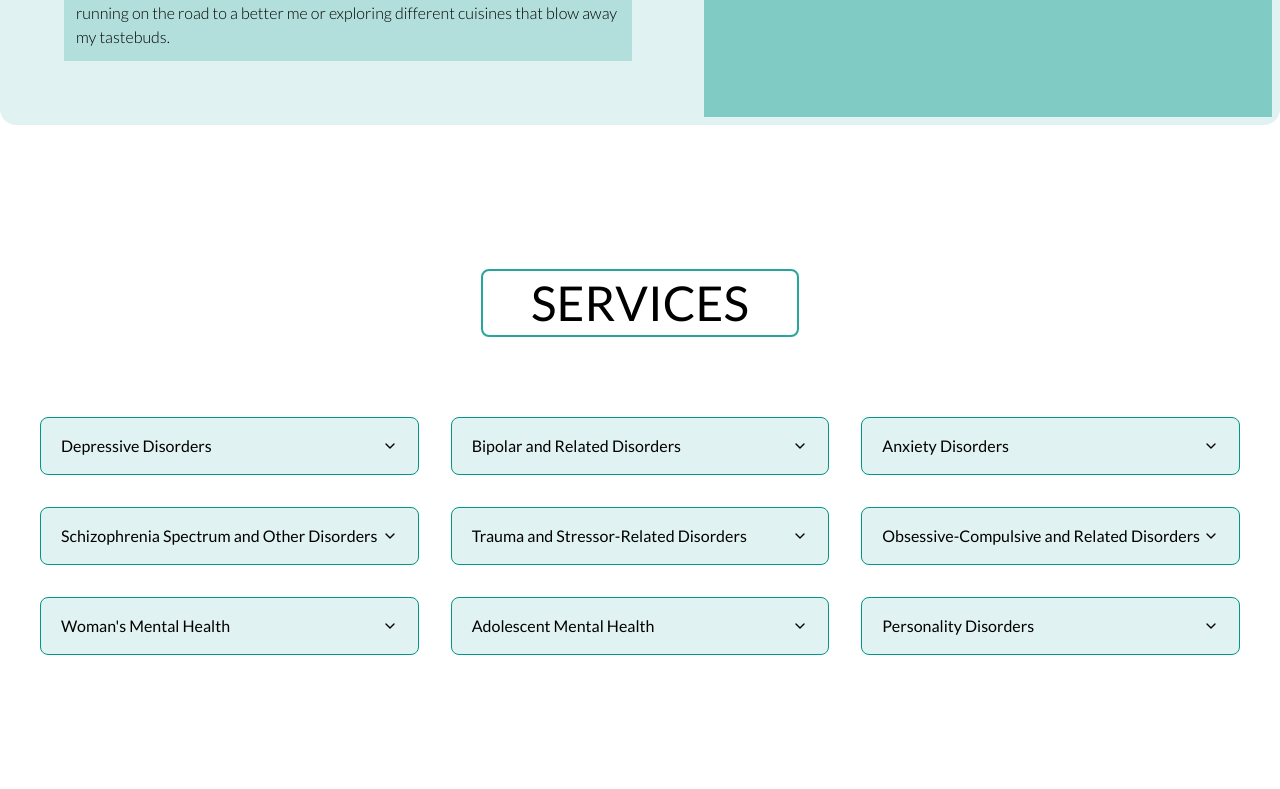
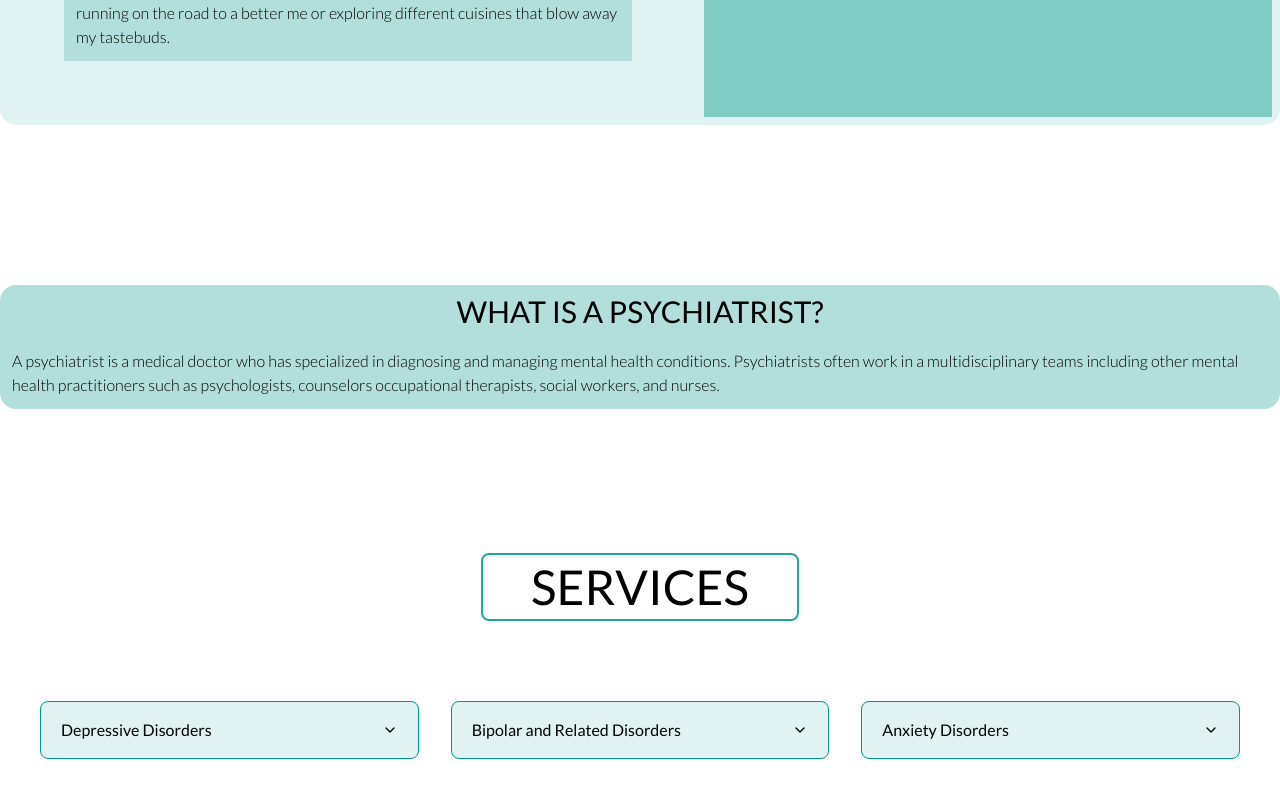
Before and after one commit to DuncanMoyo/drsinovuyomsutu, a Next.js app: page / in a window 1280 px wide. Shown: the part 583-1372 px from the top of the page. Built offline with nearby package versions, Linux system fonts and the light colour scheme.

Commit message:
Made a few adjustments to the styling

```diff
--- a/app/globals.css
+++ b/app/globals.css
@@ -8,15 +8,33 @@ html {
 }
 
 html::-webkit-scrollbar {
-  width: 12px;
+  width: 8px;
 }
 
 html::-webkit-scrollbar-track {
+  background: #e0f2f1;
+}
+
+html::-webkit-scrollbar-thumb {
+  background-color: #4db6ac;
+  border-radius: 20px;
+  border: 3px solid #e0f2f1;
+}
+
+/* Target the div with the specific class */
+.profile::-webkit-scrollbar {
+  width: 8px; /* Adjust this value to make the scrollbar thinner */
+}
+
+.profile::-webkit-scrollbar-track {
   background: #e0f2f1; /* lightestTeal */
 }
 
-html::-webkit-scrollbar-thumb {
+.profile::-webkit-scrollbar-thumb {
   background-color: #4db6ac; /* darkTeal */
   border-radius: 20px;
   border: 3px solid #e0f2f1; /* lightestTeal */
 }
+.profile::-webkit-scrollbar-button {
+  scrollbar-color: #000000;
+}
--- a/app/page.tsx
+++ b/app/page.tsx
@@ -1,9 +1,10 @@
-import { Approach, ContactMe, Profile, Services } from "@/components/shared";
+import { Approach, ContactMe, Profile, Question, Services } from "@/components/shared";
 
 export default function Home() {
   return (
     <main className="flex flex-col items-center justify-between">
       <Profile />
+      <Question />
       <Services />
       <Approach />
       <ContactMe
--- a/components/shared/ContactMe.tsx
+++ b/components/shared/ContactMe.tsx
@@ -71,7 +71,7 @@ const ContactMe = ({ message }: Props) => {
 
   return (
     <div id="four" className="h-full md:h-screen justify-center mx-auto md:mt-20 w-screen max-w-5xl flex flex-col md:flex-row items-center rounded-2xl mt-5 pt-8 md:pt-0 bg-lightestTeal">
-      <div className="flex flex-col w-80 p-3 md:h-full justify-center rounded-2xl md:bg-lighterTeal">
+      <div className="flex px-2 md:px-0 flex-col w-80 md:h-full justify-center rounded-2xl md:bg-lighterTeal">
         <p className="font-light md:pb-10 p-5">
           To inquire about our pricing details, we kindly ask you to reach out
           to our office directly
--- a/components/shared/Profile.tsx
+++ b/components/shared/Profile.tsx
@@ -6,10 +6,8 @@ const Profile = () => {
       id="one"
       className="bg-lightestTeal h-full w-screen mx-auto max-w-7xl flex flex-col md:flex-row rounded-2xl pt-16"
     >
-      <div className="flex flex-1 m-2 md:m-16 bg-lighterTeal flex-col order-2 md:order-1">
-        <h1 className="uppercase text-3xl text-center">
-          About Dr Msutu
-        </h1>
+      <div className="h-full flex-1 m-2 md:m-16 bg-lighterTeal flex-col order-2 md:order-1">
+        <h1 className="uppercase text-3xl text-center">About Dr Msutu</h1>
         <p className="p-2 md:p-3 font-light">
           We live in a world where mental illness is pervasive yet seldom
           acknowledged. I am a psychiatrist because I want to change that: to
--- /dev/null
+++ b/components/shared/Question.tsx
@@ -0,0 +1,24 @@
+"use client";
+
+const Question = () => {
+  return (
+    <div
+      className="h-full w-screen mx-auto max-w-7xl px-2 md:px-0 pt-40 md:pt-30 flex flex-col md:flex-row"
+    >
+      <div className="h-full flex-1 rounded-2xl bg-lighterTeal flex-col">
+        <h1 className="uppercase text-3xl p-2 text-center">
+          What is a psychiatrist?
+        </h1>
+        <p className="p-2 md:p-3 font-light">
+          A psychiatrist is a medical doctor who has specialized in diagnosing
+          and managing mental health conditions. Psychiatrists often work in a
+          multidisciplinary teams including other mental health practitioners
+          such as psychologists, counselors occupational therapists, social
+          workers, and nurses.
+        </p>
+      </div>
+    </div>
+  );
+};
+
+export default Question;
--- a/components/shared/index.tsx
+++ b/components/shared/index.tsx
@@ -5,3 +5,4 @@ export { default as Services } from "./Services";
 export { default as Approach } from "./Approach";
 export { default as ContactMe } from "./ContactMe";
 export { default as Footer } from "./Footer";
+export { default as Question } from "./Question";
--- a/components/ui/button.tsx
+++ b/components/ui/button.tsx
@@ -9,7 +9,7 @@ const buttonVariants = cva(
   {
     variants: {
       variant: {
-        default: "bg-darkestTeal text-slate-50 hover:bg-slate-900/90 dark:bg-slate-50 dark:text-slate-900 dark:hover:bg-slate-50/90",
+        default: "bg-darkTeal text-slate-50 hover:bg-darkestTeal dark:bg-slate-50 dark:text-slate-900 dark:hover:bg-slate-50/90",
         destructive:
           "bg-red-500 text-slate-50 hover:bg-red-500/90 dark:bg-red-900 dark:text-slate-50 dark:hover:bg-red-900/90",
         outline:
--- a/package.json
+++ b/package.json
@@ -18,6 +18,7 @@
     "@radix-ui/react-slot": "^1.0.2",
     "class-variance-authority": "^0.7.0",
     "clsx": "^2.1.0",
+    "framer-motion": "^11.1.7",
     "lucide-react": "^0.365.0",
     "next": "14.1.4",
     "react": "^18",
```
Also changed, not shown: 1 other file (tests, documents, lock files or other folders).
